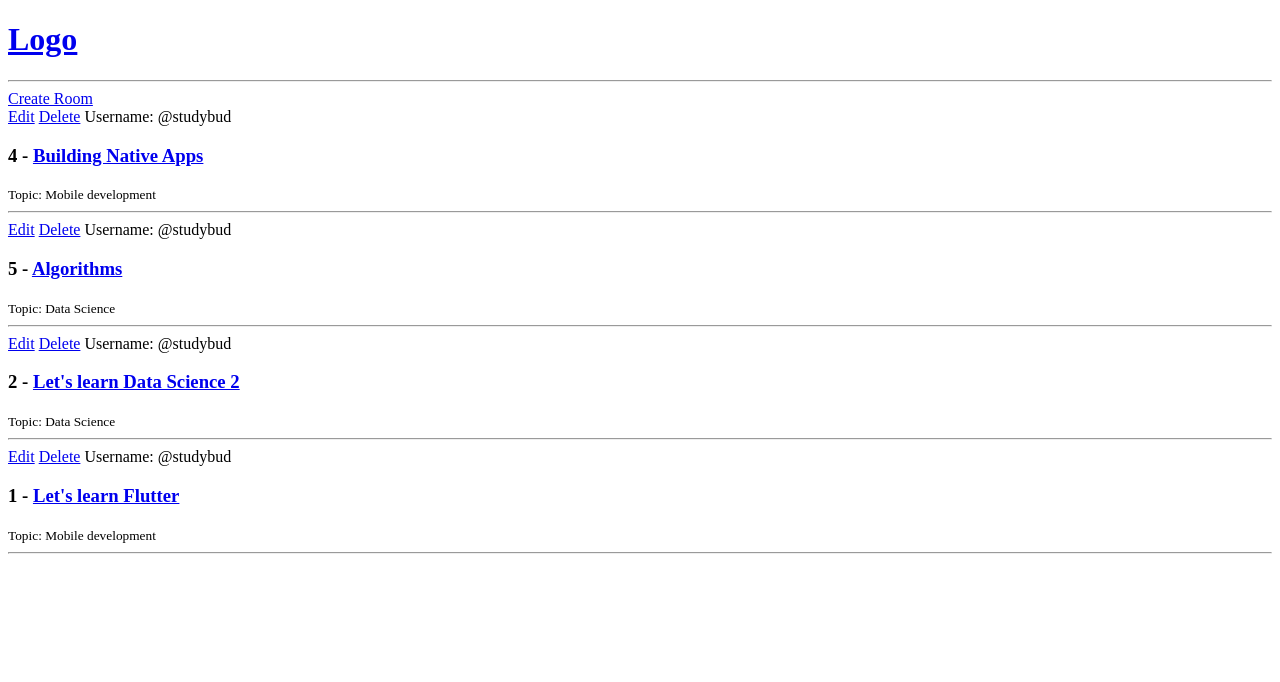
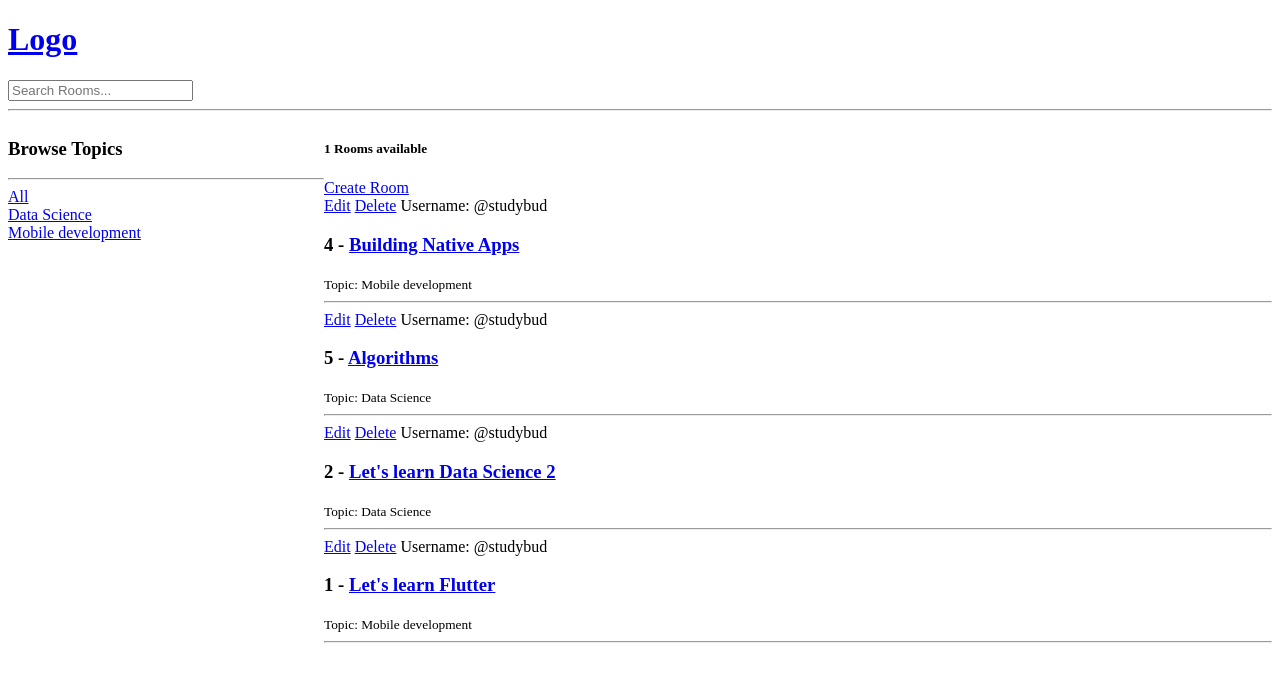
Before and after one commit to AThomas99/studybud, a Django app: template base/templates/base/home.html in a window 1280 px wide. Shown: the top 682 px of the page. Run offline with Django 4.2, Linux system fonts and the light colour scheme; data comes from the database, SQL or seed files in the repository; both versions use the stored data as it was after the commit; the template is opened without the code that fills it: values that come from a table or form of the project are taken from there, most other values are stand-ins (such as "Sample title", 1, 10 or a date in 2020); parts of the project's set-up code (start-up, migrations or seed data) failed here and were passed over.

Commit message:
Sidebar and navbar search operation

```diff
--- a/base/templates/base/home.html
+++ b/base/templates/base/home.html
@@ -3,7 +3,29 @@
 
 {% block content %}
 
+<style>
+    .home-container{
+        display: grid;
+        grid-template-columns: 1fr 3fr;
+    }
+</style>
+
+<div class="home-container">
+
     <div>
+        <h3>Browse Topics</h3>
+        <hr>
+        <div>
+            <a href="{% url 'home' %}">All</a>
+        </div>
+        {% for topic in topics %}
+            <div>
+                <a href="{% url 'home' %}?q={{topic.name}}">{{topic.name}}</a>
+            </div>
+        {% endfor %}
+    </div>
+    <div>
+        <h5>{{room_count}} Rooms available</h5>
         <a href="{% url 'create-room' %}">Create Room</a>
         <div>
             {% for room in rooms %}
@@ -16,4 +38,5 @@
             {% endfor %}
         </div>
     </div>
+</div>
 {% endblock %}
--- a/templates/navbar.html
+++ b/templates/navbar.html
@@ -4,4 +4,8 @@
     </h1>
 </a>
 
+<form action="{% url 'home' %}" method="get">
+    <input type="text" name="q" placeholder="Search Rooms..."/>
+</form>
+
 <hr>
```
Also changed, not shown: base/views.py (+19 -3 lines), db.sqlite3. Lines whose indentation alone changed are shown as unchanged.
